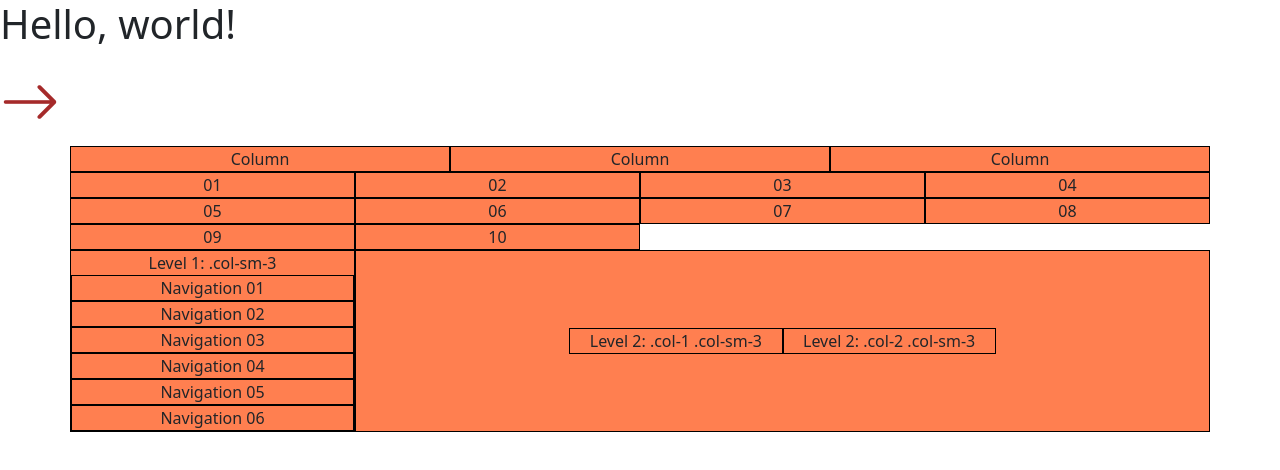
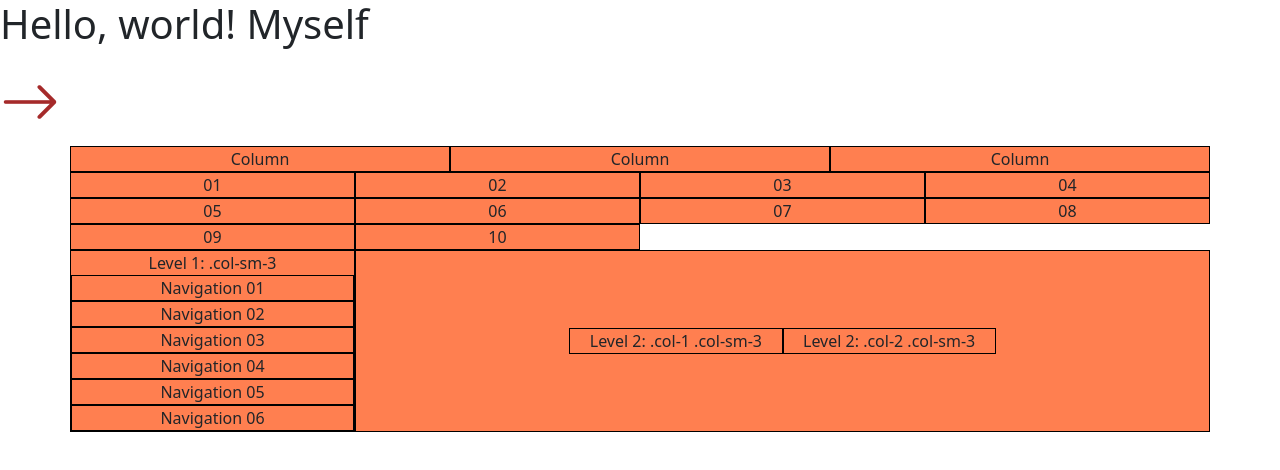
Before and after one commit to vikravch/lesson_10, a plain HTML site: page index.html in a window 1280 px wide. Drawn offline with nearby package versions, Linux system fonts and the light colour scheme.

Commit message:
Changed Hello world

```diff
--- a/index.html
+++ b/index.html
@@ -9,7 +9,7 @@
     <link rel="stylesheet" href="style.css">
 </head>
 <body>
-<h1>Hello, world!</h1>
+<h1>Hello, world! Myself</h1>
 <i class="bi bi-arrow-right" style="font-size: 60px; color: brown"></i>
 <div class="section-info container text-center">
     <div class="row">
```
